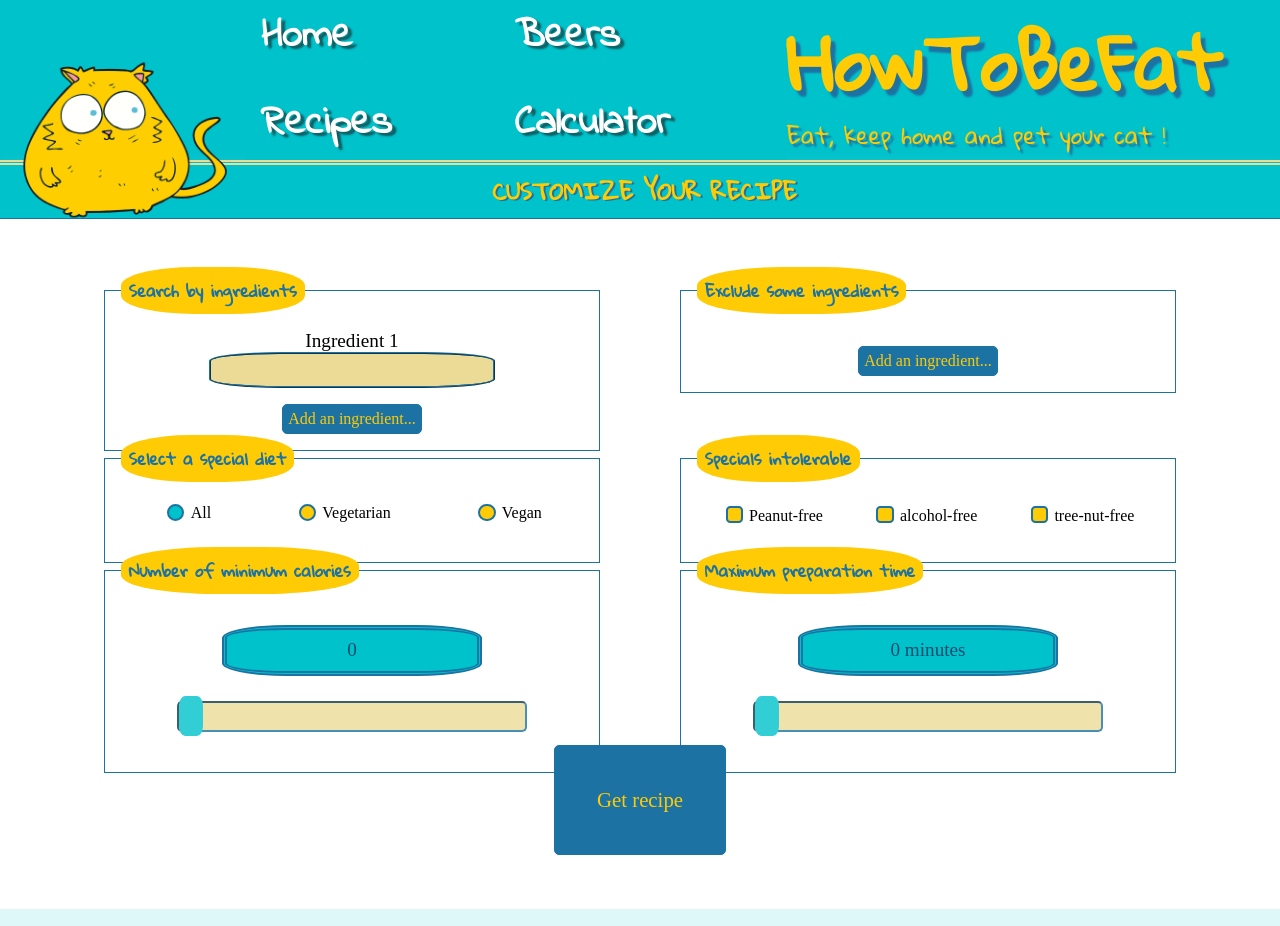
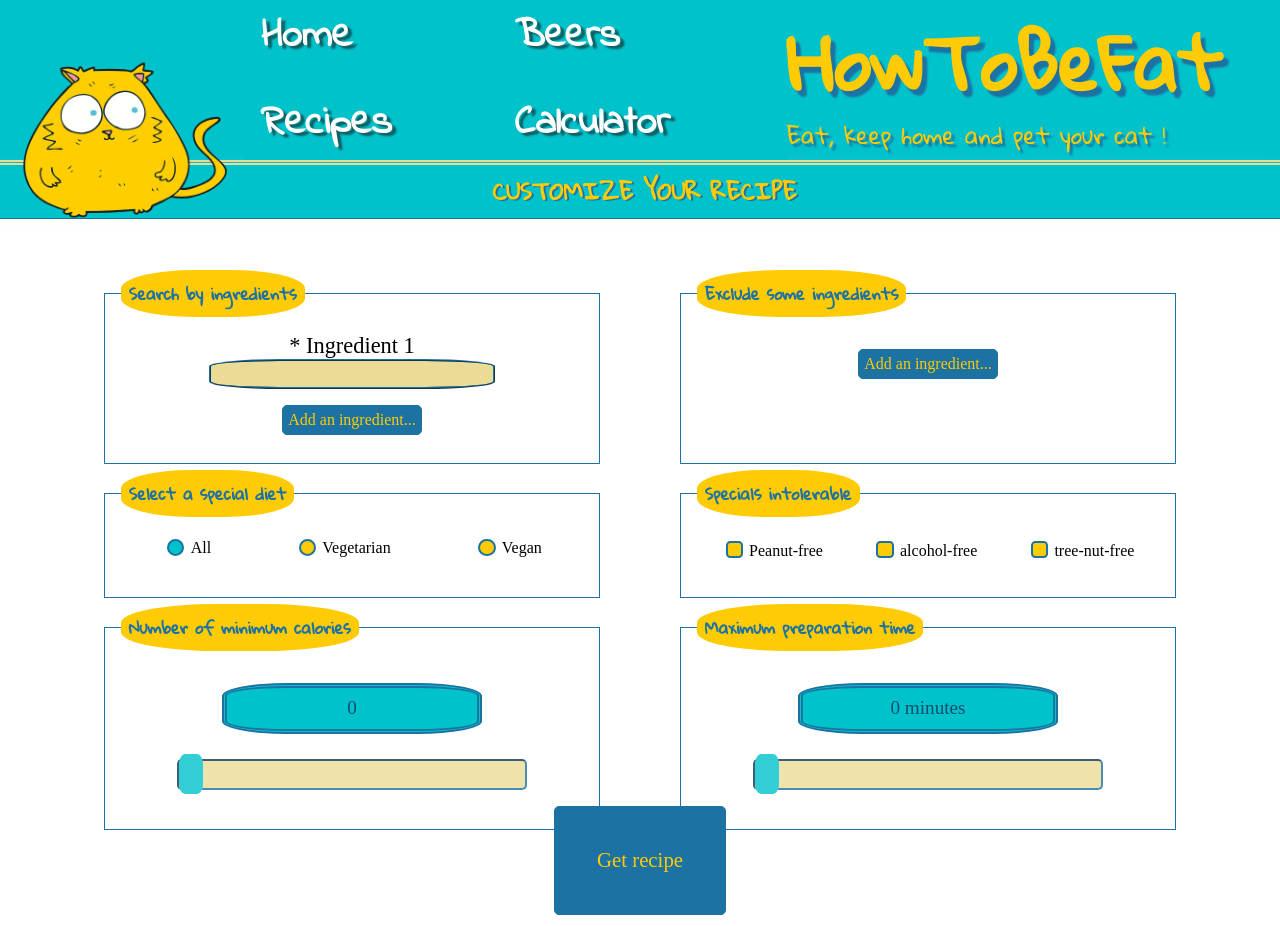
Before and after one commit to WildCodeSchool/paris-0320-project2-howToBeFat, a React (Create React App) app: page /RecipeSearch in a window 1280 px wide. Shown: the top 926 px of the page. Built offline with nearby package versions, Linux system fonts and the light colour scheme; a web font is replaced by a local one.

Commit message:
Improve the display of the error message in desktop mode

```diff
--- a/src/components/RecipeSearch.css
+++ b/src/components/RecipeSearch.css
@@ -17,4 +17,8 @@
         max-width: 90em;
         margin: auto;
     }
+    .recipeSearch:hover {
+        transition: 0.5s;
+        box-shadow: 0 8px 16px 0 rgba(0, 0, 0, 0.2);
+    }
 }
--- a/src/components/recipeSearch/Form/Form.css
+++ b/src/components/recipeSearch/Form/Form.css
@@ -5,7 +5,7 @@
 
 .FormContainer fieldset {
   width: 85%;
-  margin: 1em auto;
+  margin: 1.2em auto;
   padding: 1em;
   text-align: center;
   border: 1pt #1c72a3 solid;
@@ -45,7 +45,7 @@
 .errorDisplay {
   border: 1px solid red;
   color: red;
-  transition: all 0.3s ease;
+  transition: all 0.5s ease;
 }
 
 @media screen and (min-width: 950px) {
@@ -53,16 +53,12 @@
     max-width: 90em;
     margin: auto;
   }
-  .FormContainer:hover {
-    transition: 2.5s;
-    box-shadow: 0 8px 16px 0 rgba(0, 0, 0, 0.2);
-  }
   .flexFormingredients, .flexFormDiets, .flexFormRange {
     flex-direction: row;
     justify-content: space-around;
     width: 90%;
     margin: auto;
-    margin-bottom: -5em;
+    margin-bottom: -4em;
   }
   .flexIngredients, .flexSpecialDiets, .flexRange {
     margin: 1em;
@@ -74,6 +70,19 @@
     padding: .5em;
   }
   .FormContainer .validForm .button-recipe {
+    position: relative;
     padding: 2em;
+    top: -.8em;
+  }
+  .errorDisplay {
+    position: relative;
+    margin: 3em auto 8em;
+    background-color: #ffcb05;
+    border-radius: .5em;
+    padding: .5em;
+    max-width: 50%;
+  }
+  .ErrorValid {
+    height: 8em;
   }
 }
--- a/src/components/recipeSearch/Form/FormIngredients.css
+++ b/src/components/recipeSearch/Form/FormIngredients.css
@@ -53,5 +53,15 @@
     background-color: #ecdb96;
     padding: .1em;
     min-width: 50%;
+    font-size: 1.2rem;
+  }
+  .ingredientFilter .hideButton {
+    font-size: 1.2rem;
+  }
+  .ingredientFilter {
+    min-height: 9.975em;
+  }
+  .ingredientFilter label {
+    font-size: 1.4rem;
   }
 }
--- a/src/components/recipeSearch/Form/FormIngredients.js
+++ b/src/components/recipeSearch/Form/FormIngredients.js
@@ -40,8 +40,8 @@ const FormIngredients = (props) => {
         {
           ingredientShow.ingredient1 &&
           <>
-            <label htmlFor='ingredient1' id="labelIngredient1">Ingredient 1 <br />
-              <input onChange={(e) => handleChange(e)} id='ingredient1' name='ingredient1' type='text' pattern="[*A-Za-z-]+" className="inputTexte" />
+            <label htmlFor='ingredient1' id="labelIngredient1">* Ingredient 1 <br />
+              <input onChange={(e) => handleChange(e)} id='ingredient1' name='ingredient1' type='text' pattern="[*A-Za-z-]+" className="inputTexte" aria-required="true" title="This element is required" />
             </label>
           </>
         }
```
